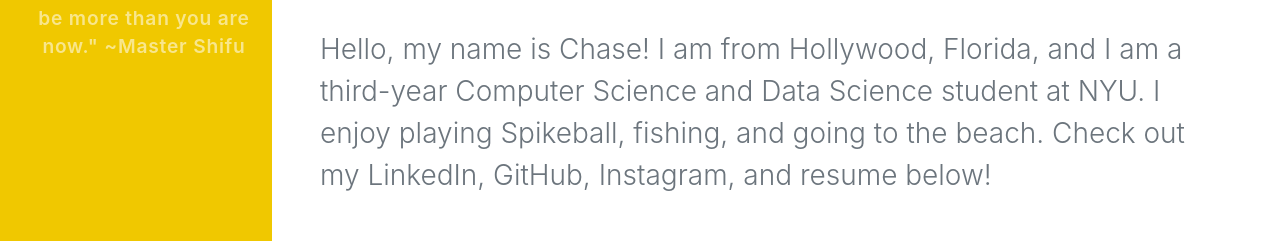
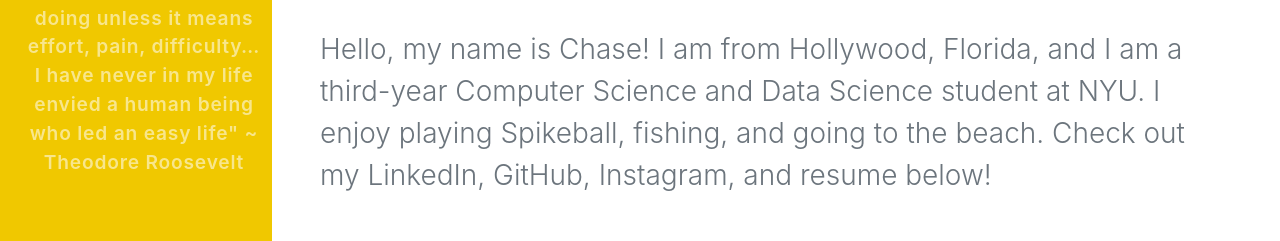
Before and after one commit to ChaseGillis/ChaseGillis.github.io, a plain HTML site: page index.html in a window 1280 px wide. Shown: the part 314-555 px from the top of the page. Drawn offline with Linux system fonts and the light colour scheme; a web font is replaced by a local one.

Commit message:
Updated Quote

```diff
--- a/index.html
+++ b/index.html
@@ -20,7 +20,7 @@
                 <span class="d-none d-lg-block"></span><img class="img-fluid img-profile" src="profilePic.jpg" /></span>
             <div class="collapse navbar-collapse" id="navbarResponsive">
                 <ul class="navbar-nav">
-                    <li class="nav-item"><a class="nav-link js-scroll-trigger" href="#about">"If you only do what you can do, you'll never be more than you are now." ~Master Shifu</a></li>
+                    <li class="nav-item"><a class="nav-link js-scroll-trigger" href="#about">"Nothing in the world is worth having or worth doing unless it means effort, pain, difficulty… I have never in my life envied a human being who led an easy life" ~ Theodore Roosevelt</a></li>
                 </ul>
             </div>
         </nav>
```
